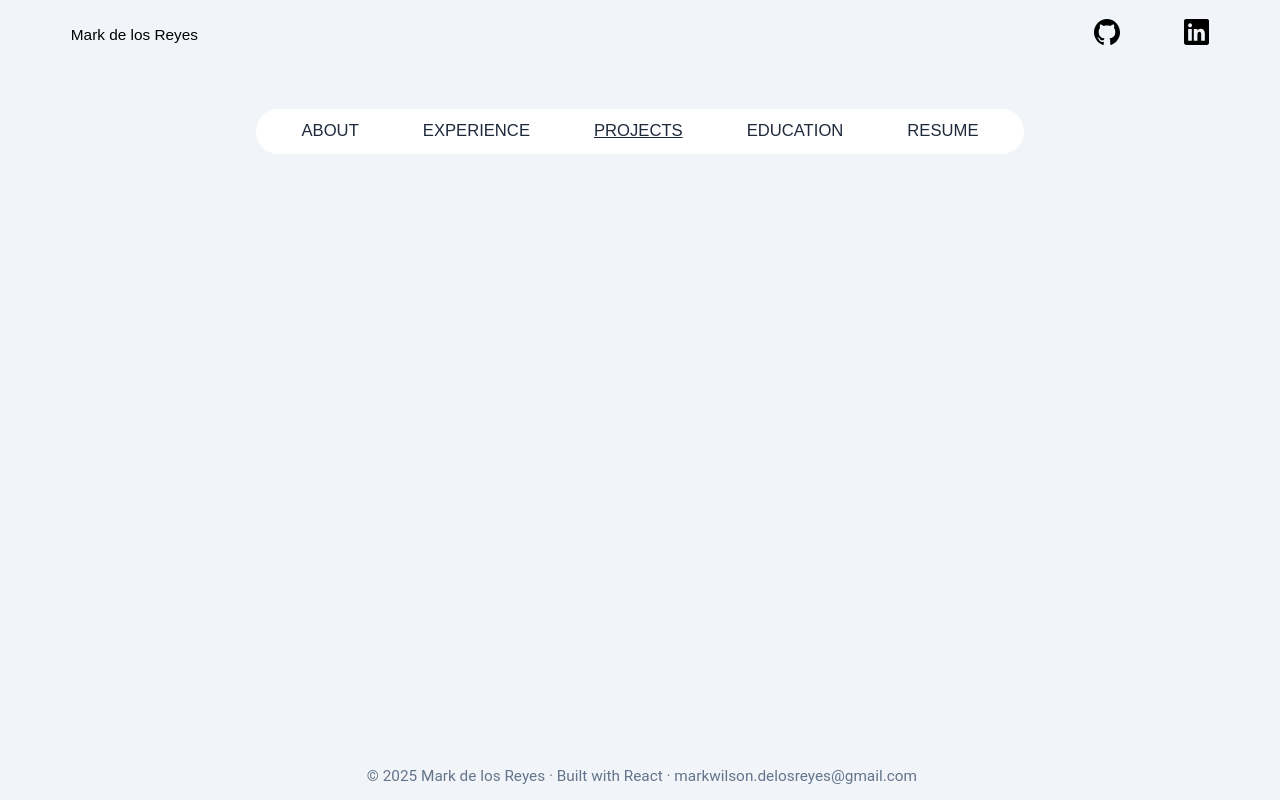
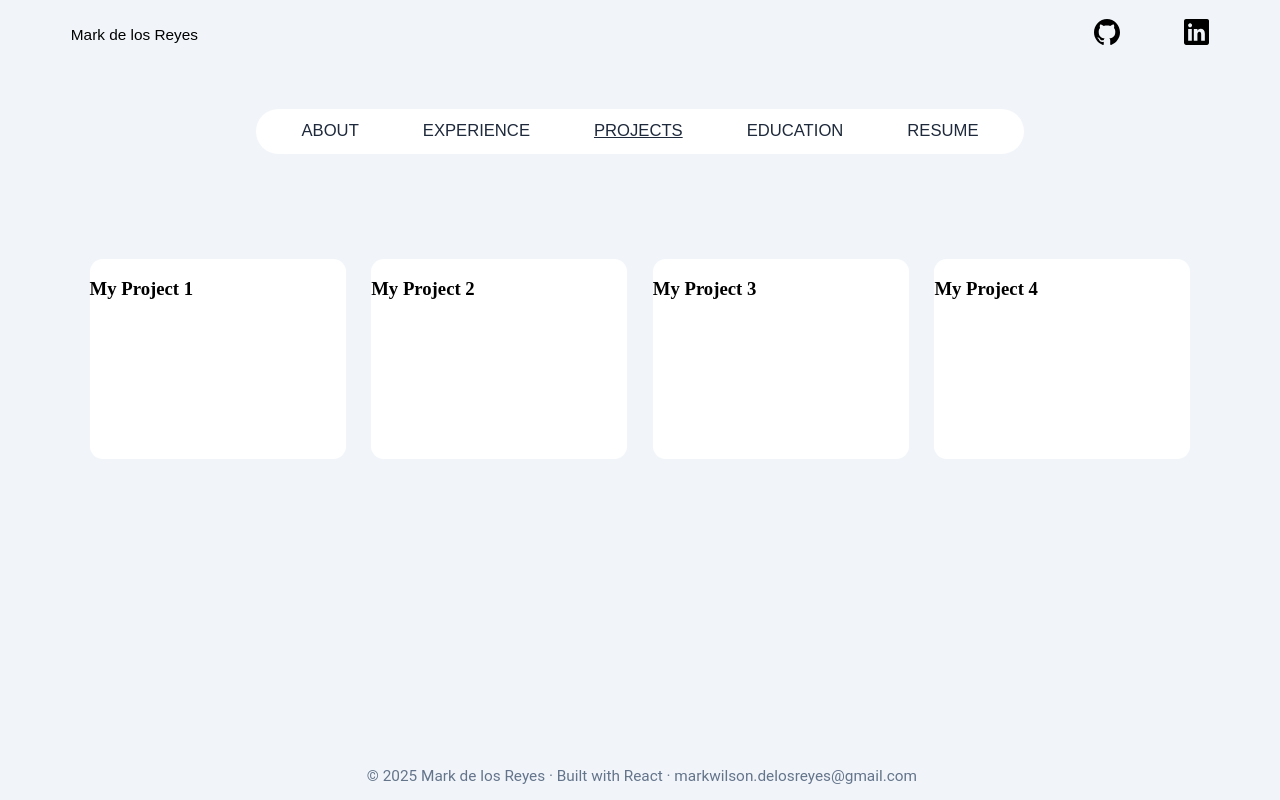
Before and after one commit to mawi-delosreyes/Portfolio, a React (Vite) app: page /projects in a window 1280 px wide. Built offline with nearby package versions, Linux system fonts and the light colour scheme.

Commit message:
Added projects template

```diff
--- a/src/App.tsx
+++ b/src/App.tsx
@@ -5,6 +5,7 @@ import Header from './components/Header';
 import Footer from './components/Footer';
 import AboutPage from './pages/About';
 import ExperiencePage from './pages/Experience';
+import ProjectsPage from './pages/Projects';
 
 function App() {
 
@@ -15,6 +16,7 @@ function App() {
         <Routes>
           <Route path="/" element={<AboutPage />} />
           <Route path="/experience" element={<ExperiencePage />} />
+          <Route path="/projects" element={<ProjectsPage />} />
         </Routes>
       <Footer />
     </div>
--- /dev/null
+++ b/src/components/ProjectCard.tsx
@@ -0,0 +1,18 @@
+import '../styles/projectcard.css';
+
+interface ProjectCardProps {
+  title: string;
+}
+
+function ProjectCard({ title }: ProjectCardProps) {
+  return (
+    <div className="project-card-container">
+      <div className="project-card"><h3>{title} 1</h3></div>
+      <div className="project-card"><h3>{title} 2</h3></div>
+      <div className="project-card"><h3>{title} 3</h3></div>
+      <div className="project-card"><h3>{title} 4</h3></div>
+    </div>
+  );
+}
+
+export default ProjectCard;
--- /dev/null
+++ b/src/pages/Projects.tsx
@@ -0,0 +1,12 @@
+import '../styles/projects.css';
+import ProjectCard from '../components/ProjectCard';
+
+function ProjectsPage() {
+    return (
+        <div>
+            <ProjectCard title="My Project" />
+        </div>
+    );
+}
+
+export default ProjectsPage;
--- /dev/null
+++ b/src/styles/projectcard.css
@@ -0,0 +1,17 @@
+.project-card-container {
+    display: flex;
+    flex-wrap: wrap;
+    justify-content: center;
+    align-items: flex-start;
+    gap: 2vw;
+    margin-top: 10vh;
+    padding: 2vw;
+    box-sizing: border-box;
+}
+.project-card {
+    height: 25vh;
+    width: 20vw;
+    background-color: #FFFFFF;
+    border-color: #E2E8F0;
+    border-radius: 1vw;
+}
```
Also changed, not shown: src/styles/projects.css (added).
